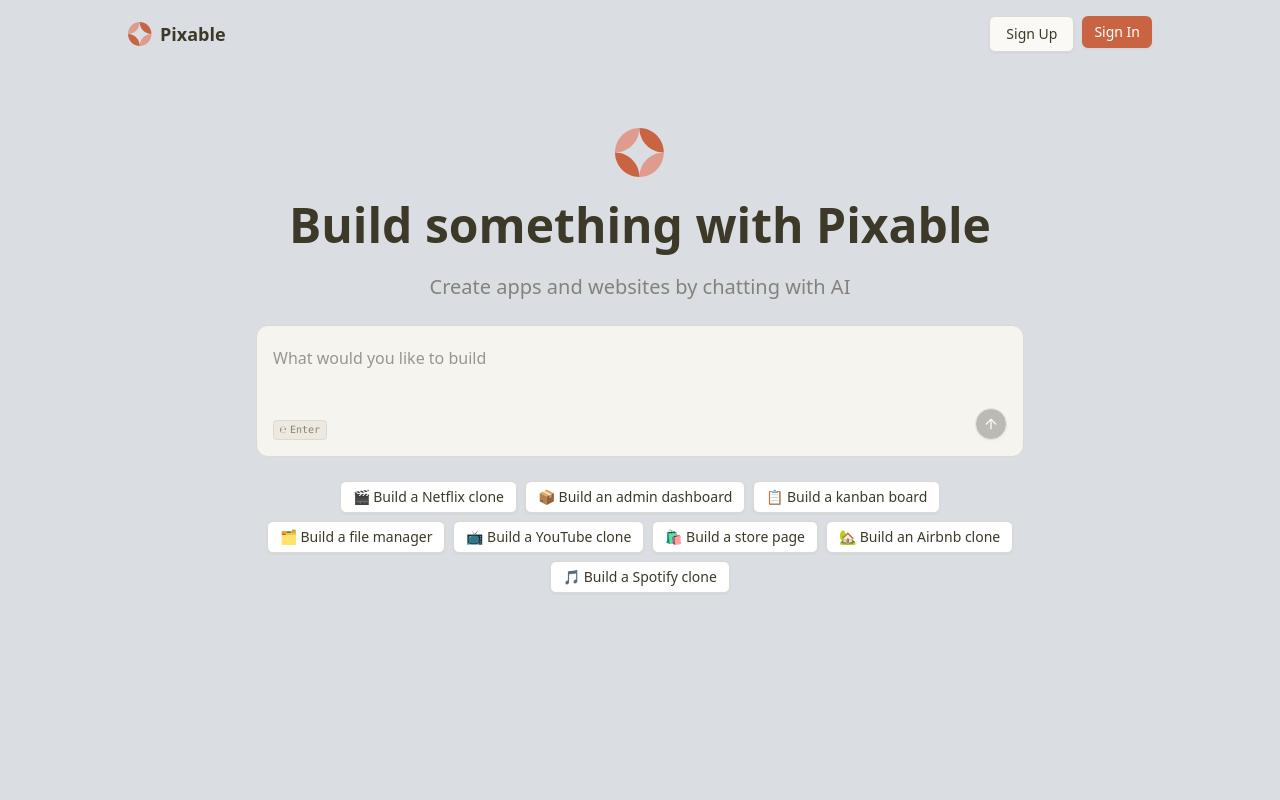
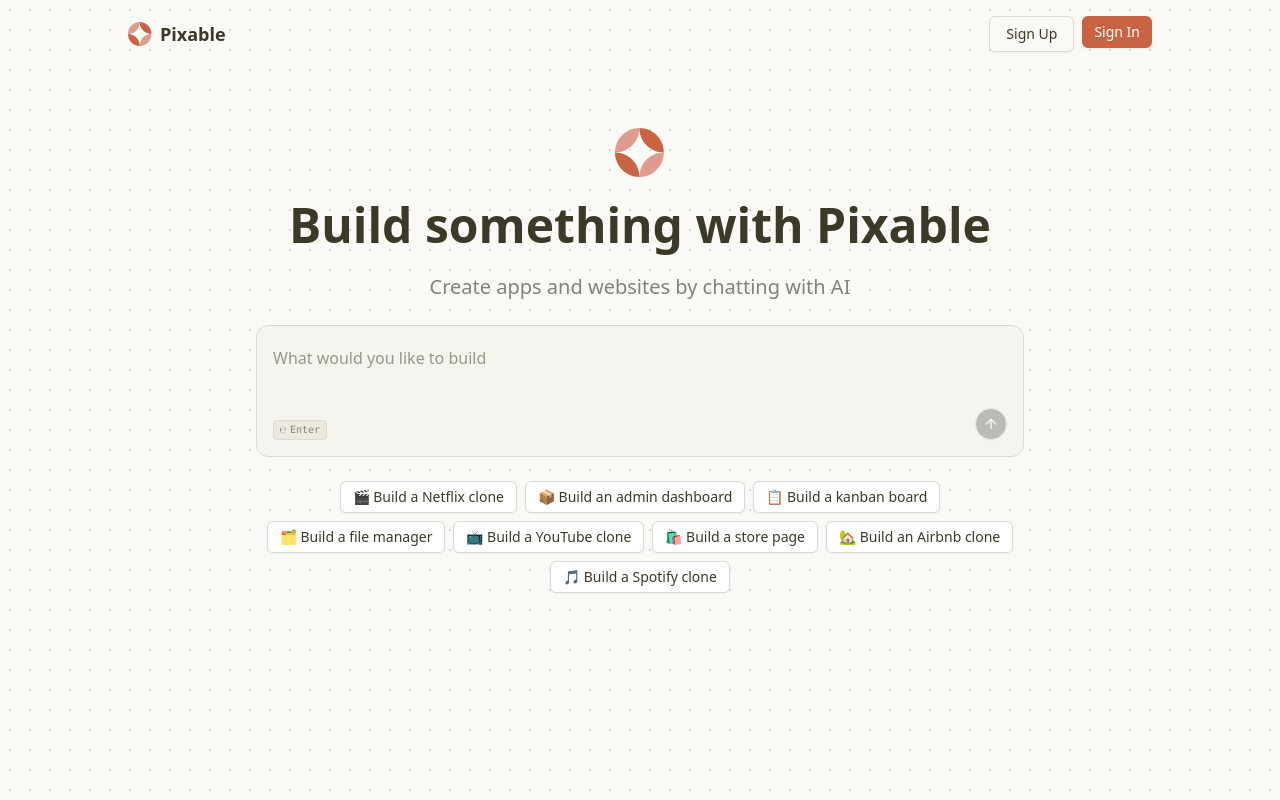
Before and after one commit to Ashish-3000/Pixable, a Next.js app: page / in a window 1280 px wide. Built offline with nearby package versions, Linux system fonts and the light colour scheme; no server answers.

Commit message:
Correcting home page css

```diff
--- a/src/app/(home)/layout.tsx
+++ b/src/app/(home)/layout.tsx
@@ -8,7 +8,12 @@
   return (
     <main className="flex flex-col min-h-screen max-h-screen">
       <Navbar />
-      <div className="absolute inset-0 -z-10 h-full w-full bg-background dark:bg-[radial-gradient(#393e4a_1px,transparent_1px)] bg-[radial-gradient(#dadde2_1px,transparent_1px)] [background-size:1px]" />
+      <div
+        className="absolute inset-0 -z-10 h-full w-full
+        bg-[radial-gradient(circle,_#dadde2_1px,_transparent_1px)]
+        dark:bg-[radial-gradient(circle,_#393e4a_1px,_transparent_1px)]
+        [background-size:20px_20px]"
+      />
       <div className="flex-1 flex flex-col px-4 pb-4">{children}</div>
     </main>
   );
```
